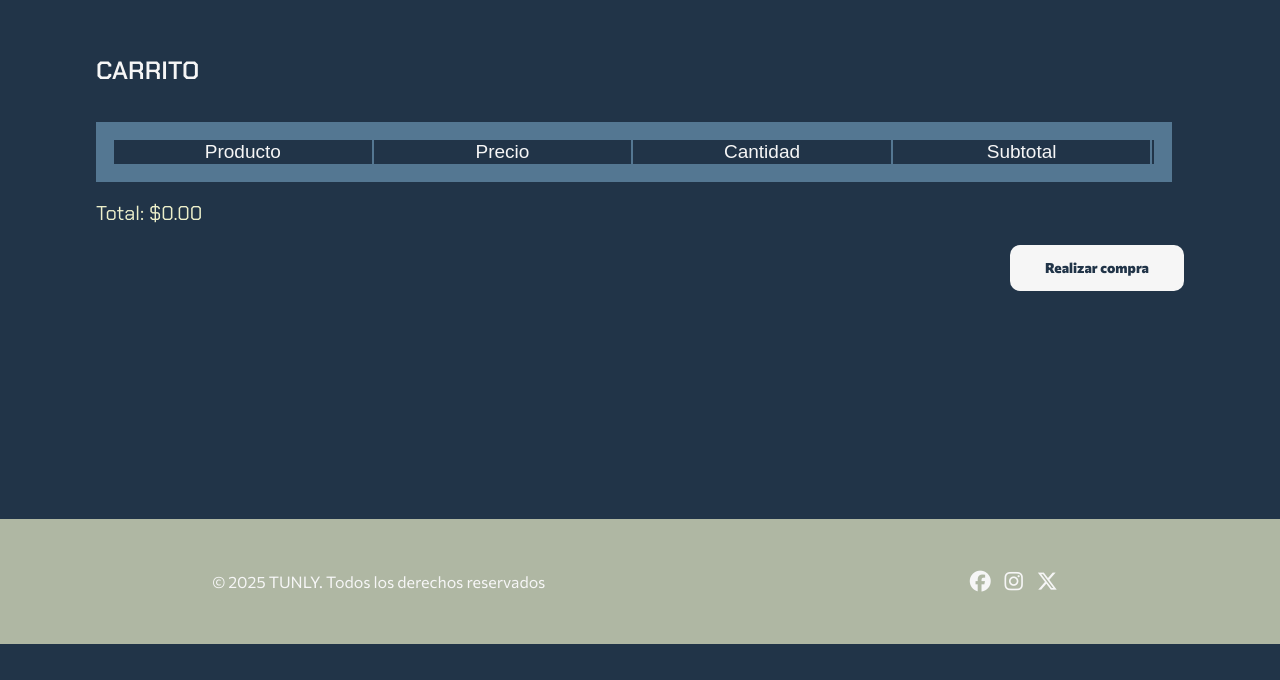
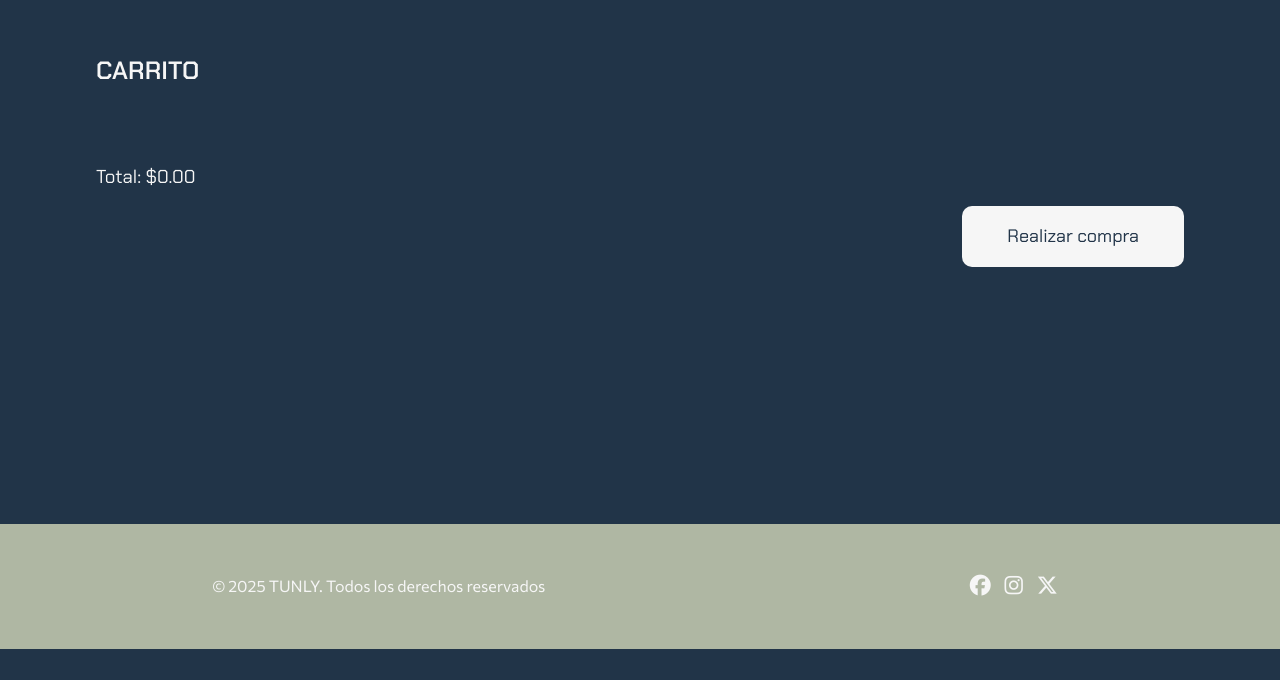
Before and after one commit to pedrodeleondev/proyecto-final-fddo, a Flask app: page /carrito in a window 1280 px wide. Shown: the part 120-800 px from the top of the page. Run offline with Flask 3, Linux system fonts and the light colour scheme; the visitor is signed in with stand-in values (Sample User, id 1); lists and menus that the app fills with data are empty; some libraries are stand-ins or nearby versions.

Commit message:
Se modifica el HTML carrito para que sea acorde a Figma

```diff
--- a/aplicacionWeb/static/css/estilos.css
+++ b/aplicacionWeb/static/css/estilos.css
@@ -202,6 +202,15 @@
 /*Style de index*/
 .cuerpo {
     width:85%;
+    margin-bottom: 15%;
+}
+
+@media (max-width: 889px) and (min-width:320px){
+    .cuerpo {
+        width:85%;
+        margin-bottom: 32%;
+    }
+
 }
 
 i {
@@ -314,60 +323,92 @@
 }
 
 /*Style de carrito*/
+.productosCarr {
+    display: flex;
+    gap: 1.5rem;
+    flex-wrap: nowrap;
+    margin-bottom: 25px;
+    flex-direction: column;
+    align-items: center;
+}
+
 .productoCarr {
     background-color: #547792;
     display: flex;
     padding: 1rem;
-    width: 96%;
+    width: 90%;
     height: 100%;
     position: relative;
     flex-direction: column;
+    justify-content: space-between;
 }
 
-.productoCarr th {
-    font-size: 19px;
+.productoCarrito {
+    display: flex;
+    padding: 1rem;
+    position: relative;
+    align-items: center;
+    justify-content: flex-start;
+}
+
+.productoContenido {
+    display: flex;
+    flex-direction: column;
+    justify-content: flex-start;
+    align-items: flex-start;
+    width: 100%;
+}
+
+.productoCarr img {
+    width: 40%;
+    height: 70%;
+    border-radius: 10px;
+    margin-right: 15px;
+}
+
+.productoContenido h3 {
     margin-top: 1rem;
-    font-weight: 500;
-    width: 25%;
+    font-weight: 600;
+    font-size: 32px;
     font-family: 'Changa', sans-serif;
 }
 
-.productoCarr thead {
-    font-size: 19px;
-    margin-top: 1rem;
-    font-weight: 500;
-    width: 25%;
-    background-color: #213448;
-    font-family: 'Changa', sans-serif;
+.productoContenido h5 {
+    font-size: 18px;
+    margin-top: -20px;
+    font-family: 'Commissioner', sans-serif;
+    font-weight: 600;
 }
 
-.productoCarr td {
+.productoContenido p {
     font-size: 16px;
+    margin-top: 5px;
     font-family: 'Commissioner', sans-serif;
-    font-weight: 400;
-    color: #000000;
-    text-align: center;
+    font-weight: 500;
 }
 
-.productoCarr input {
-    font-size: 16px;
-    font-family: 'Commissioner', sans-serif;
-    font-weight: 500;
-    margin-bottom: 5%;
-    margin-top: 5%;
-    background-color: #547792;
-    border: none;
-    text-align: center;
-    border-bottom: 1px solid #ccc;
-    outline: none;
-    background: transparent;
+.productoContenido strong {
+    display: block;
+    margin-top: 0.5rem;
+    color: #ECEFCA;
 }
 
-button {
+.cantidades {
+    display: flex;
+    align-items: center;
+    gap: 10px;
+    font-family: Arial, sans-serif;
+}
+
+.cantidades p {
+    margin-top: 7%;
+}
+
+.boton {
     padding: 5px 10px;
     font-size: 10px;
     cursor: pointer;
-    background-color: #537792;
+    background-color: #213448;
     border: none;
 }
 
@@ -379,19 +420,17 @@
 
 a {
     display: flex;
-    justify-content:  center;
+    justify-content: flex-end;
 }
 
 .botonComprar {
-    padding: 15px 35px;
-    font-size: 14px;
+    padding: 20px 45px;
+    font-size: 18px;
     cursor: pointer;
     border-radius: 10px;
     background-color: #F6F6F6;
     border: none;
     color: #213448;
-    font-family: 'Commissioner', sans-serif;
-    font-weight: 800;
 }
 
 .botonAcom {
@@ -399,13 +438,11 @@
     display: flex;
     justify-content: flex-end;
     align-items: center;
-    margin-bottom: 15%;
 }
 
 .compra {
     font-size: 25px;
     font-weight: 600;
-    font-family: 'Commissioner', sans-serif;
 }
 
 .compras{
@@ -415,14 +452,6 @@
     align-items: flex-start;
     width: 100%;
     flex-direction: column;
-}
-
-.compras h3{
-    color: #ECEFCA;
-    font-size: 20px;
-}
-.compras span{
-    color: #ECEFCA;
 }
 
 /*Style de Compras*/
--- a/aplicacionWeb/static/js/carrito.js
+++ b/aplicacionWeb/static/js/carrito.js
@@ -7,17 +7,18 @@
     localStorage.setItem('carrito', JSON.stringify(carrito));
 }
 
-function agregarAlCarrito(id, nombre, precio) {
+function agregarAlCarrito(id, nombre, precio, imagen_url, descripcion) {
     let carrito = obtenerCarrito();
     const productoExistente = carrito.find(p => p.id === id);
 
     if (productoExistente) {
         productoExistente.cantidad += 1;
     } else {
-        carrito.push({ id, nombre, precio, cantidad: 1 });
+        carrito.push({ id, nombre, precio, cantidad: 1 , imagen_url, descripcion });
     }
 
     guardarCarrito(carrito);
+    JSON.parse(localStorage.getItem('carrito'))
     alert(`${nombre} se añadió al carrito.`);
 }
 
@@ -38,27 +39,39 @@
 // Mostrar productos en carrito.html
 function mostrarCarrito() {
     const carrito = obtenerCarrito();
-    const tbody = document.querySelector('#tabla-carrito tbody');
+    const contenedor = document.getElementById('contenedor-carrito');
     const totalSpan = document.getElementById('total-carrito');
     let total = 0;
 
-    tbody.innerHTML = '';
+    contenedor.innerHTML = '';
 
     carrito.forEach((producto, index) => {
         const subtotal = producto.precio * producto.cantidad;
         total += subtotal;
 
-        const fila = document.createElement('tr');
-        fila.innerHTML = `
-            <td>${producto.nombre}</td>
-            <td>$${producto.precio.toFixed(2)}</td>
-            <td>
-                <input type="number" min="1" value="${producto.cantidad}" onchange="cambiarCantidad(${index}, this.value)">
-            </td>
-            <td>$${subtotal.toFixed(2)}</td>
-            <td><button onclick="eliminarDelCarrito(${index})"><i class="fa-solid fa-xmark"></i></button></td>
+        const article = document.createElement('article');
+        article.className = 'productoCarr';
+        article.innerHTML = `
+            <a class="eliminar" onclick="eliminarDelCarrito(${index})">
+                <i class="fa-solid fa-xmark"></i>
+            </a>
+            <div class="productoCarrito">
+                <img src="${producto.imagen_url}" alt="${producto.nombre}" />
+                <div class="productoContenido">
+                    <h3>${producto.nombre}</h3>
+                    <h5>${producto.descripcion}</h5>
+                    <p id="opciones">Precio: $${producto.precio.toFixed(2)}</p>
+                    <div class="cantidades">
+                        <p>Cantidad </p>
+                        <button class="boton" onclick="cambiarCantidad(${index}, ${producto.cantidad - 1})">-</button>
+                        <span class="cantidad" id="cantidad">${producto.cantidad}</span>
+                        <button class="boton" onclick="cambiarCantidad(${index}, ${producto.cantidad + 1})">+</button>
+                    </div>
+                </div>
+            </div>
         `;
-        tbody.appendChild(fila);
+
+        contenedor.appendChild(article);
     });
 
     totalSpan.textContent = total.toFixed(2);
--- a/aplicacionWeb/templates/carrito.html
+++ b/aplicacionWeb/templates/carrito.html
@@ -24,22 +24,9 @@
                 <h1 class="home">CARRITO</h1>
             </div>
 
-            <article class="productoCarr">
-                <table id="tabla-carrito">
-                    <thead>
-                        <tr>
-                            <th>Producto</th>
-                            <th>Precio</th>
-                            <th>Cantidad</th>
-                            <th>Subtotal</th>
-                            <th></th>
-                        </tr>
-                    </thead>
-                    <tbody>
-                        <!-- Se llenará con JS desde LocalStorage -->
-                    </tbody>
-                </table>
-            </article>
+            <section class="productosCarr" id="contenedor-carrito">
+                <!-- Aquí se insertarán los productos dinámicamente -->
+            </section>
 
             <div class="compras">
                 <h3>Total: $<span id="total-carrito">0.00</span></h3>
--- a/aplicacionWeb/templates/index.html
+++ b/aplicacionWeb/templates/index.html
@@ -31,7 +31,7 @@
                     <h5>{{ producto.descripcion }}</h5>
                     <p>${{ producto.precio }}</p>
                     <p class="centrar"><strong>Inventario:</strong> {{ producto.inventario }}</p>
-                    <button class="botonProd" onclick="agregarAlCarrito({{ producto.id }}, '{{ producto.nombre }}', {{ producto.precio }})">
+                    <button class="botonProd" onclick="agregarAlCarrito({{ producto.id }}, '{{ producto.nombre }}', {{ producto.precio }}, '{{ producto.imagen_url }}', '{{ producto.descripcion }}')">
                         Añadir al carrito
                     </button>
                 </div>
```
